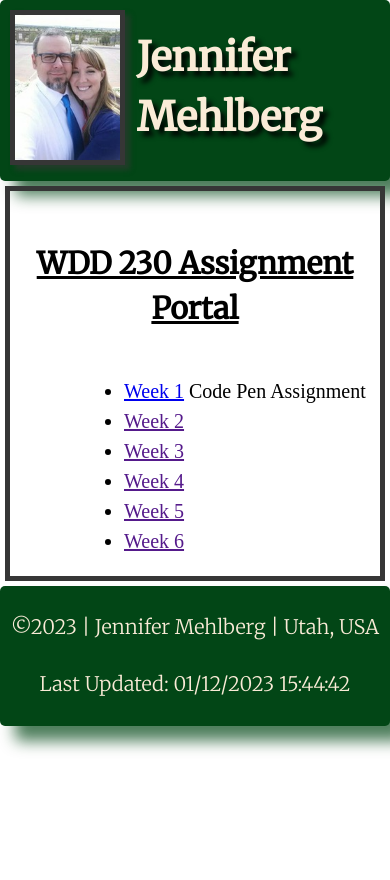
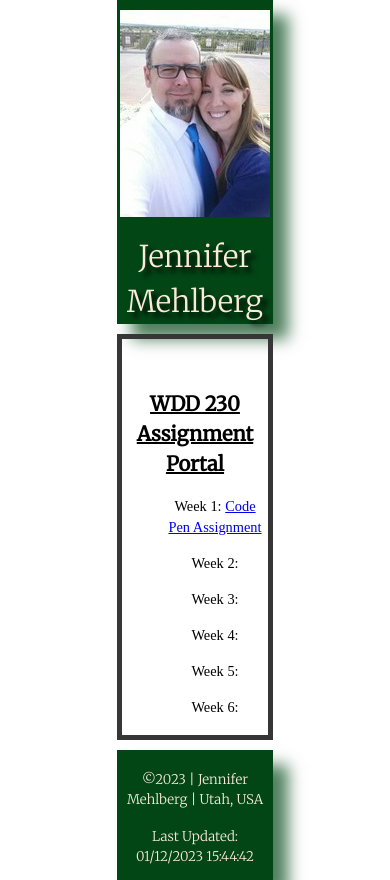
Before and after one commit to Jmehlberg96/wdd230, a plain HTML site: page index.html in a window 390 px wide. Before the commit the page ends 844 px from the top, so only its background shows below. Drawn offline with Linux system fonts and the light colour scheme.

Commit message:
fixed media query

```diff
--- a/index.html
+++ b/index.html
@@ -8,7 +8,8 @@
     <title>Home Page WDD 230</title>
     <meta name="description" content="Assignment portal for Jennifer Mehlberg: WDD 230 Brigham Young University-Idaho">
     <link href="styles/normalize.css" rel="stylesheet">
-    <link href="styles/main.css" rel="stylesheet">
+    <link href="styles/small.css" rel="stylesheet">
+    <link href="styles/medium.css" rel="stylesheet">
     <link rel="preconnect" href="https://fonts.googleapis.com">
     <link rel="preconnect" href="https://fonts.gstatic.com" crossorigin>
     <link href="https://fonts.googleapis.com/css2?family=Merriweather:wght@300;400&family=Open+Sans&display=swap" rel="stylesheet">
@@ -17,23 +18,23 @@
 
     <body>
         <div id="content">
-            <div id="header-wrapper">
-                <header>
-                    <img src="images/brianjen.jpg" alt="Picture of Me">
-                    <h1>Jennifer Mehlberg</h1>
-                </header>
-            </div>
+
+            <header>
+                <img src="images/brianjen.jpg" alt="Picture of Me">
+                <h1>Jennifer Mehlberg</h1>
+            </header>
+
 
             <main>
                 <section>
                     <h2>WDD 230 Assignment Portal</h2>
                     <ul>
-                        <li><a href="https://codepen.io/Jmehlberg5/pen/PoBGdMY">Week 1</a> Code Pen Assignment</li>
-                        <li><a href="">Week 2</a></li>
-                        <li><a href="">Week 3</a></li>
-                        <li><a href="">Week 4</a></li>
-                        <li><a href="">Week 5</a></li>
-                        <li><a href="">Week 6</a></li>
+                        <p>Week 1: <a href="https://codepen.io/Jmehlberg5/pen/PoBGdMY">Code Pen Assignment</a></p>
+                        <p>Week 2: <a href=""></a></p>
+                        <p>Week 3: <a href=""></a></p>
+                        <p>Week 4: <a href=""></a></p>
+                        <p>Week 5: <a href=""></a></p>
+                        <p>Week 6: <a href=""></a></p>
                     </ul>
                 </section>
             </main>
--- /dev/null
+++ b/styles/medium.css
@@ -0,0 +1,37 @@
+ @media only screen and (min-width: 809px) {
+
+header{
+    display: flex;
+}
+
+h1{
+    font-size: 2.5rem;
+    font-weight: 400;
+}
+h2 {
+    font-size: 1.5rem;
+}
+
+h4{
+    font-size: 1rem;
+}
+
+p{
+    font-size: 1.2rem;
+}
+
+header, footer {
+    border-radius: 5px;
+}
+header img{
+    border-radius: 10px;
+    box-shadow: 5px 5px 5px rgba(54, 54, 54, 0.61);
+}
+
+footer{
+    height: 100px;
+}
+
+
+
+ }
--- /dev/null
+++ b/styles/small.css
@@ -0,0 +1,81 @@
+@charset "UTF-8";
+
+*{
+  box-sizing: border-box;
+}
+
+body {
+  line-height: 1.5;
+  background-color: white;
+  max-width: 100%;
+}
+
+#content {
+  align-items: center;
+  margin-left:auto;
+  margin-right: auto;
+  width: 40%;
+}
+header, footer{
+  background-color: rgb(2, 70, 22);
+  color: antiquewhite;
+  box-shadow: 15px 15px 15px rgba(2, 70, 22, 0.699);
+  text-align: center;
+}
+header {
+  max-width: 100%;
+  max-height: auto;
+  align-items: center;
+
+}
+header img{
+    max-width: 100%;
+    max-height: auto;
+    margin-left: auto;
+    margin-right: auto;
+    margin-top: 10px;
+    margin-bottom: 10px;
+
+}
+h1 {
+    font-size: 30px;
+    margin:auto;
+    font-family: 'Merriweather', serif;
+    text-shadow: 5px 5px 5px rgba(0, 0, 0, 0.952);
+    font-weight: 300;
+
+}
+main {
+  border: 5px solid rgb(54, 54, 54);
+  margin-top: 10px;
+  max-width: 100%;
+  max-height: auto;
+}
+section {
+  width: 100%;
+  margin-right: auto;
+  margin-left: auto;
+}
+h2 {
+  font-family: 'Merriweather', serif;
+  margin-top: 50px;
+  text-decoration-line: underline;
+  text-align: center;
+  font-size: 20px;
+
+}
+p {
+  text-align: center;
+  font-size: .9rem;
+}
+footer {
+  margin-top: 10px;
+  height: 130px;
+  width: 100%;
+  padding: 2px;
+}
+h4{
+    font-family: 'Merriweather', serif;
+    font-weight: 300;
+    font-size: smaller;
+}
```
